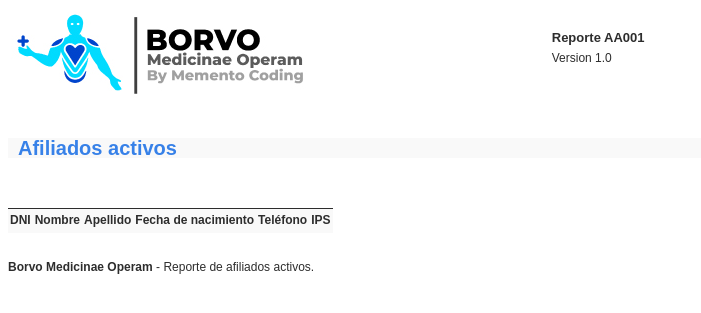
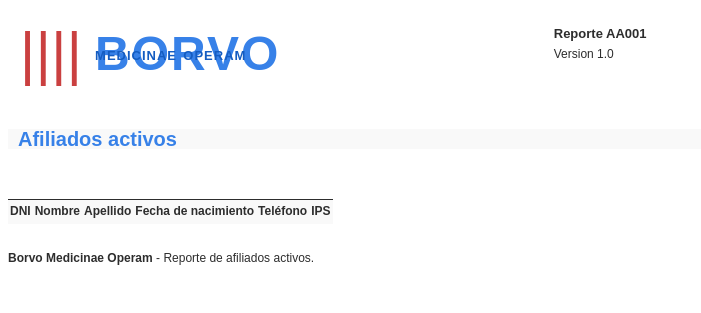
Before and after one commit to Memento-Coding/Project-EPS-DSBD, a Django app: template backend/templates/api/afiliados_activos.html in a window 1280 px wide. Shown: the top 313 px of the page, without its empty margins (0-701 px from the left). Run offline with Django 4.2, Linux system fonts and the light colour scheme; the template is opened without the code that fills it, so the values that code supplies are empty.

Commit message:
update reports

```diff
--- a/backend/templates/api/base.html
+++ b/backend/templates/api/base.html
@@ -35,6 +35,14 @@
             background-color: #f9f9f9;
             font-size: 20px;
         }
+        #header-col-0 {
+            width: 13%;
+            color: rgb(202, 64, 64);
+            font-size: 60px;
+            text-align: center;
+            line-height: 0;
+            vertical-align: middle;
+        }
         #header-col-1 {
             width: 50%;
         }
@@ -62,14 +70,39 @@
         .text-left {
             text-align: left !important;
         }
+        #title {
+            font-size: 48px;
+            font-weight: bold;
+            font-variant: small-caps;
+            letter-spacing: 2px;
+            color: rgb(55, 129, 232);
+            line-height: 0;
+        }
+        #subtitle {
+            font-size: 19px;
+            font-weight: bold;
+            font-variant: small-caps;
+            letter-spacing: 1px;
+            color: rgb(20, 92, 193);
+            line-height: 0;
+        }
     </style>
 </head>
 <body>
     <main class="container">
         <table aria-describedby="cabecera del documento">
             <tr>
+                <td id="header-col-0">
+                    ||||
+                </td>
                 <td id="header-col-1">
-                    <img src="{{ server }}../../static/api/Logo.jpg" alt="logo">
+                    <div id="title">
+                        BORVO
+                    </div>
+                    <div id="subtitle">
+                        medicinae operam
+                    </div>
+                    {# <img src="{{ server }}../../static/api/Logo.jpg" alt="logo"> #}
                 </td>
                 <td></td>
                 <td id="header-col-2">
```
Also changed, not shown: backend/config/settings.py (+4 -4 lines).
